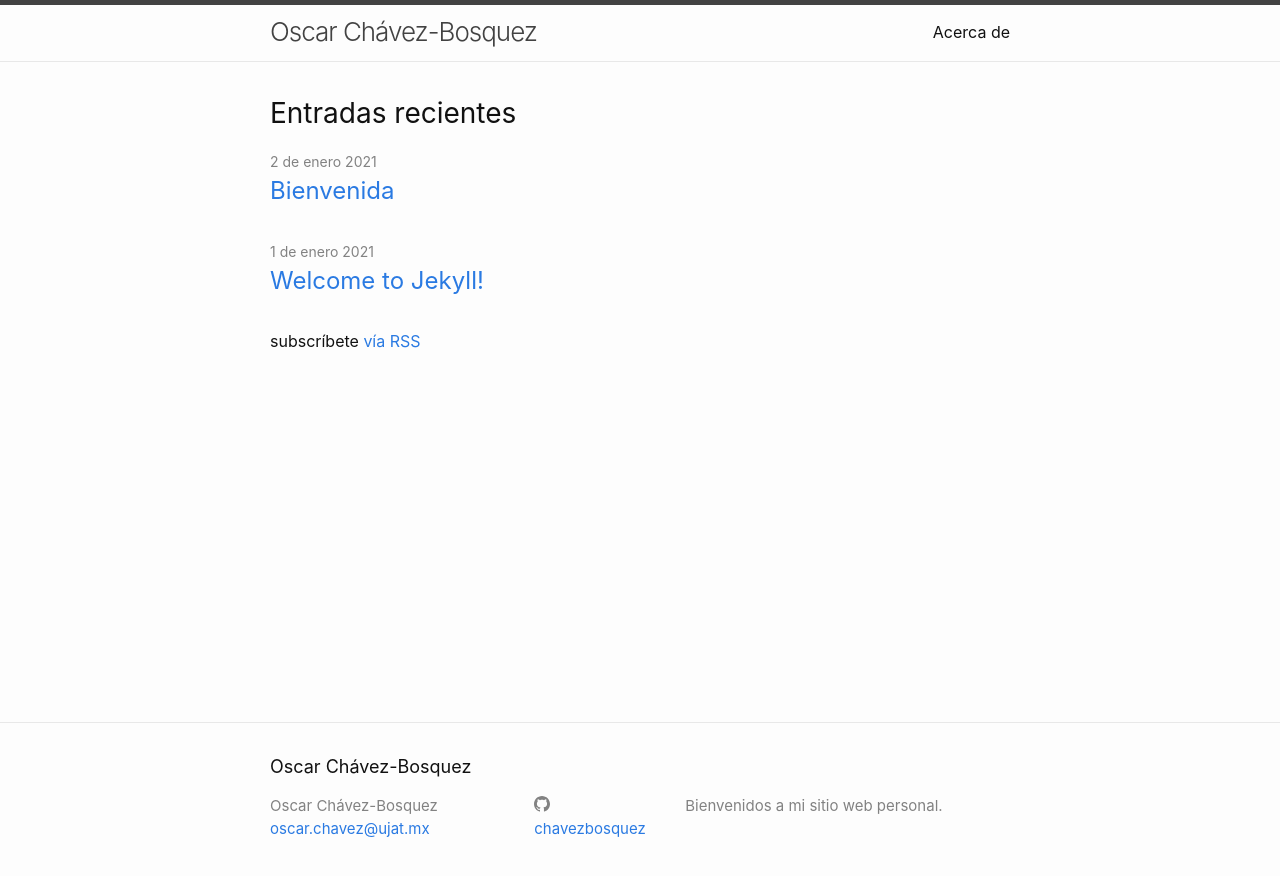
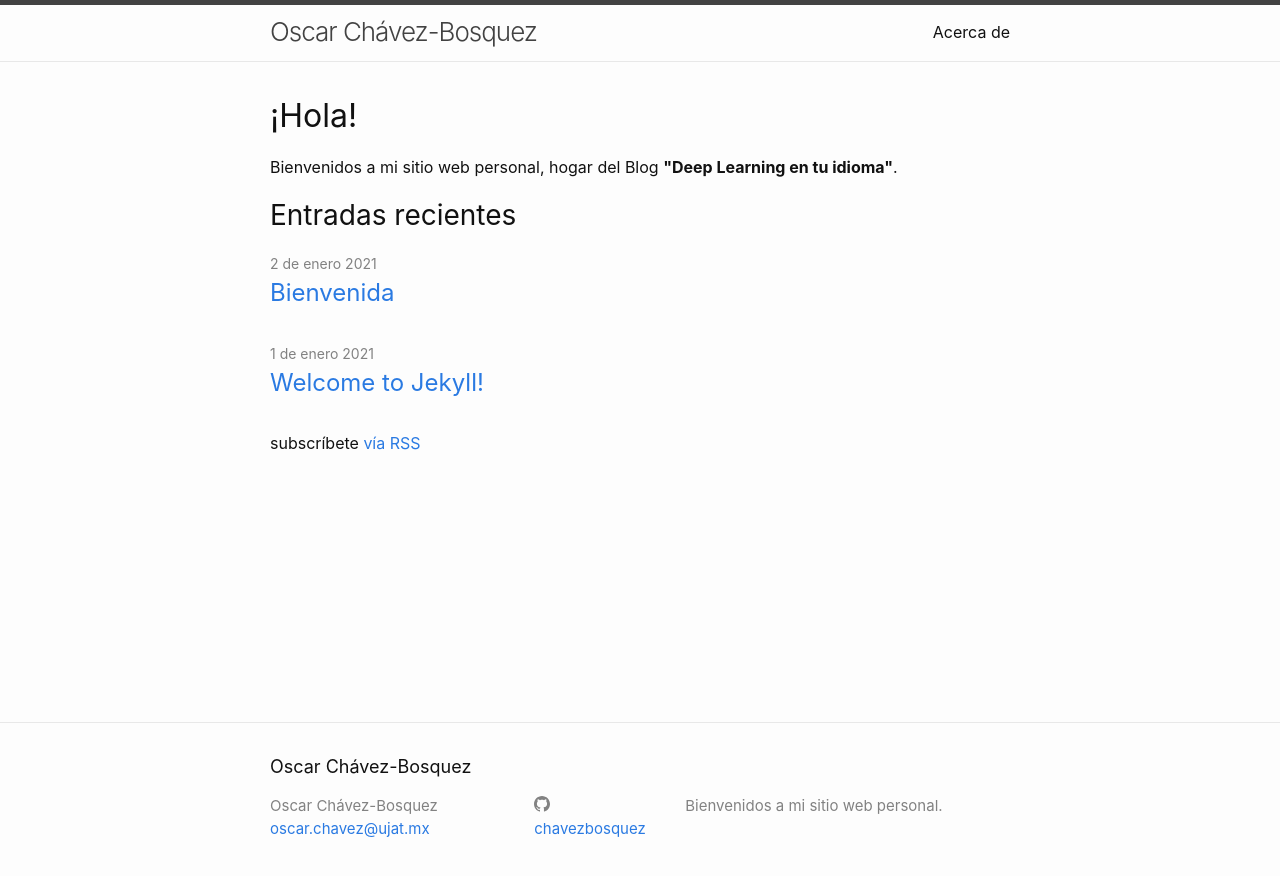
Before and after one commit to chavezbosquez/chavezbosquez.github.io, a Jekyll site: the page built from index.markdown, in a window 1280 px wide. Shown: the top 876 px of the page. Built offline with Jekyll 4.4.1, drawn with Linux system fonts in a browser that asks for light colours.

Commit message:
Página principal

```diff
--- a/_layouts/home.html
+++ b/_layouts/home.html
@@ -6,6 +6,10 @@ layout: default
   {%- if page.title -%}
     <h1 class="page-heading">{{ page.title }}</h1>
   {%- endif -%}
+
+  <h1 class="page-heading">¡Hola!</h1>
+  <p>Bienvenidos a mi sitio web personal, hogar del Blog <strong>"Deep Learning en tu idioma"</strong>.</p>
+  <p></p>
 
   {{ content }}
 
```
